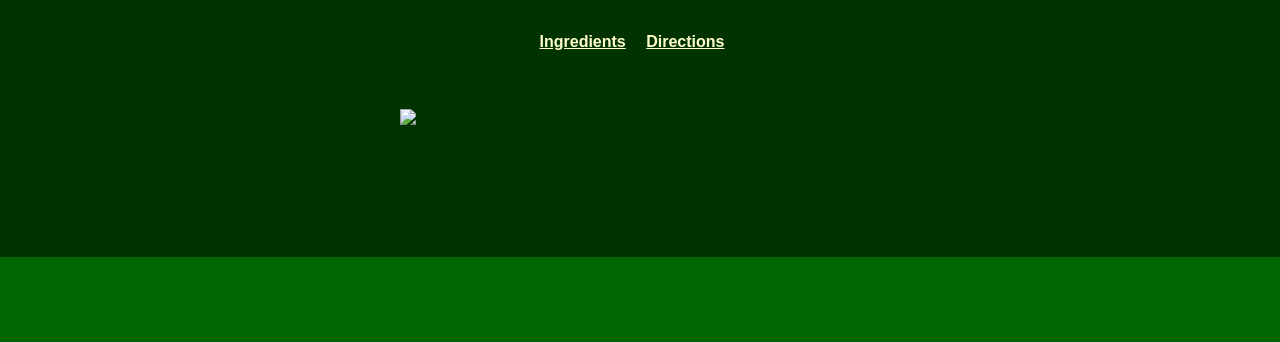
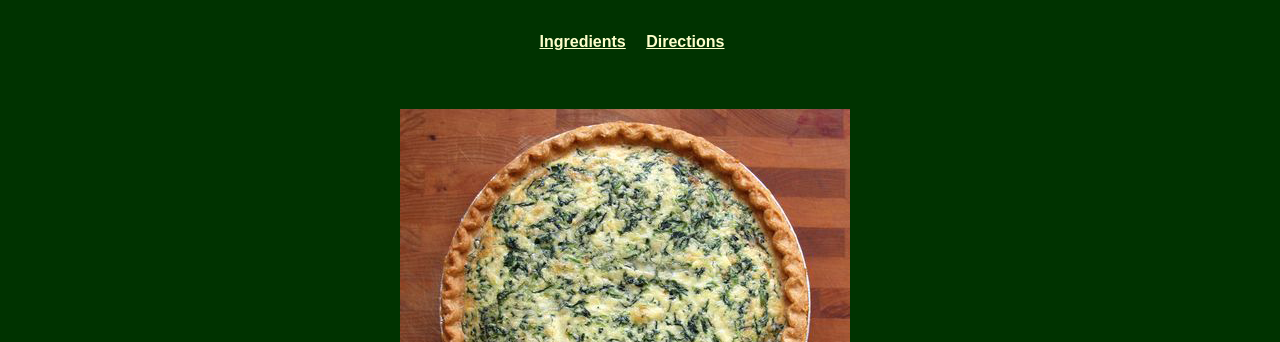
Before and after one commit to mmuench55/quiche-recipe, a plain HTML site: page index.html in a window 1280 px wide. Shown: the part 295-637 px from the top of the page. Drawn offline with Linux system fonts and the light colour scheme.

Commit message:
Update index.html

```diff
--- a/index.html
+++ b/index.html
@@ -21,7 +21,7 @@
       </ul>
     </nav>
     <figure class="image">
-      <img itemprop="image" src="spinach-quiche.jpg">
+      <img itemprop="image" src="img/spinach-quiche.jpg">
     </figure>
   </header>
     <section id="ingredients">
```
